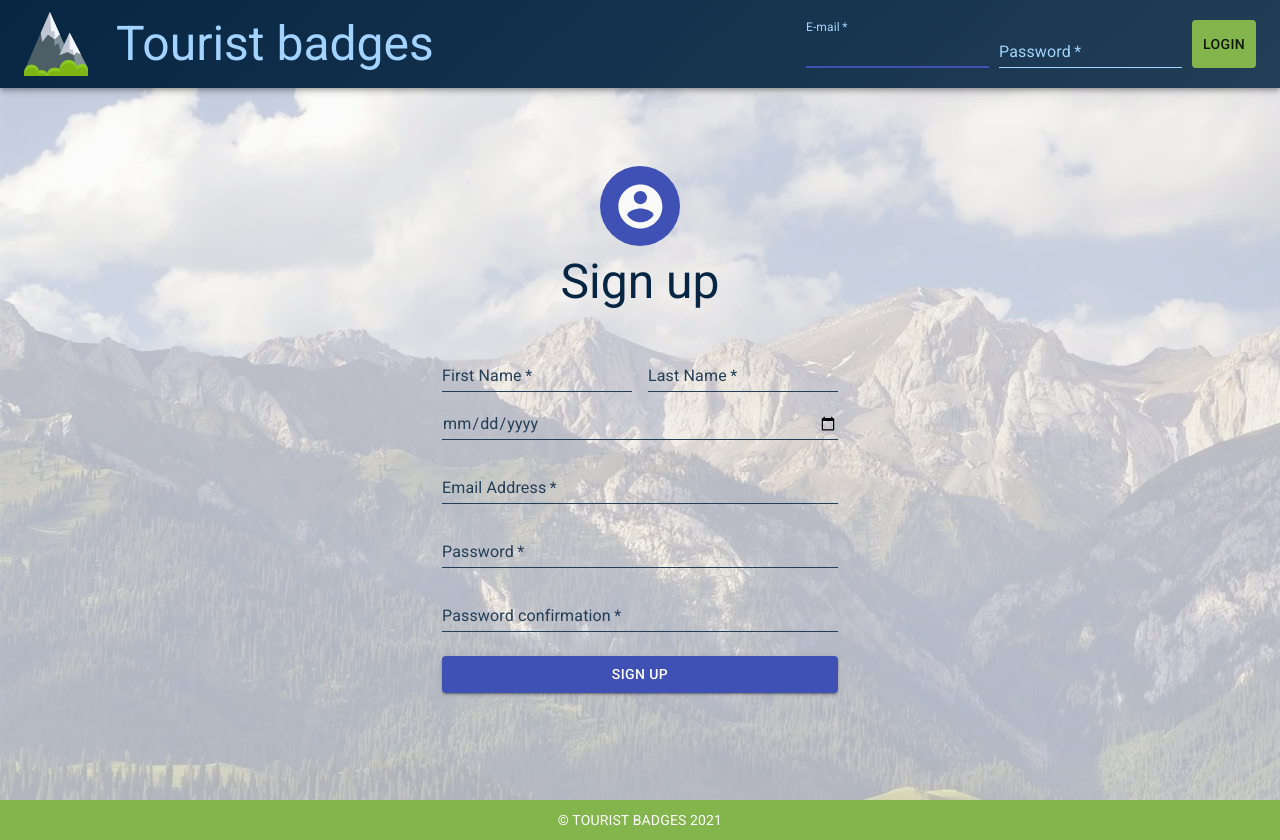
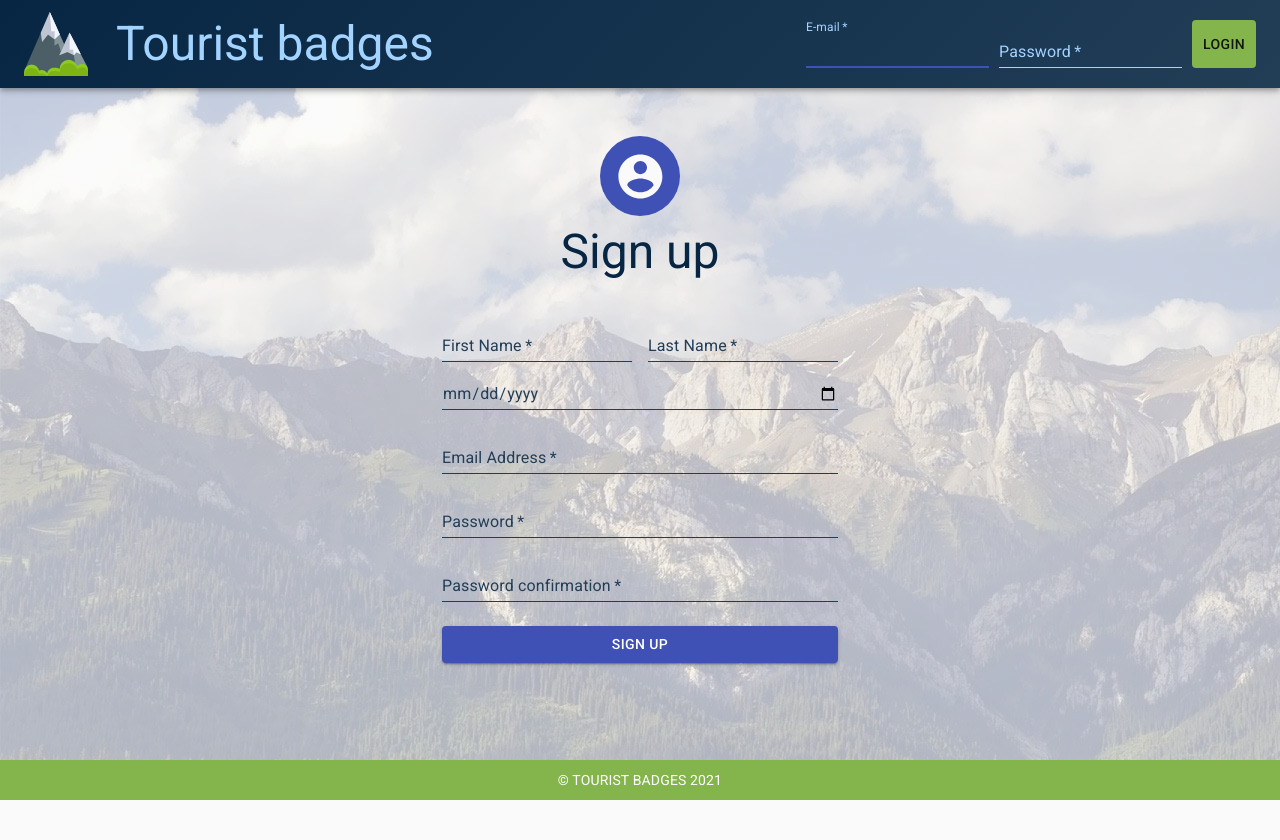
Before and after one commit to Ser33k/tourist-badges-web, a React (Create React App) app: page / in a window 1280 px wide. After the commit the page ends 800 px from the top, so only its background shows below. Built offline with nearby package versions, Linux system fonts and the light colour scheme; no server answers.

Commit message:
styles fixes due to footer

```diff
--- a/src/App.css
+++ b/src/App.css
@@ -7,14 +7,14 @@
 }
 
 .main {
-  min-height: calc(100vh - 88px);
+  min-height: calc(100vh - 88px - 5vh);
   position: relative;
 }
 
 .register-container {
   position: relative;
-  min-height: calc(100vh - 88px);
-  padding-top: 70px;
+  min-height: calc(100vh - 88px - 5vh);
+  padding-top: 40px;
 }
 
 .register-container::after {
--- a/src/components/BadgesComponent.js
+++ b/src/components/BadgesComponent.js
@@ -15,7 +15,6 @@ const useStyles = makeStyles((theme) => ({
     badges: {
 
         width: '70vw',
-        marginTop: '50px',
         marginLeft: 'auto',
         marginRight: 'auto',
         padding: "10px",
@@ -84,7 +83,7 @@ function getModalStyle() {
 const BadgesComponent = (props) => {
     const classes = useStyles();
 
-    const [openModal, setOpenModal] = useState(true);
+    const [openModal, setOpenModal] = useState(false);
     const [modalStyle] = useState(getModalStyle);
 
     const [popularOpacity, setPopularOpacity] = useState(true);
--- a/src/components/DashboardComponent.js
+++ b/src/components/DashboardComponent.js
@@ -24,7 +24,7 @@ const useStyles = makeStyles((theme) => ({
         // minHeight: 'calc(100vh - 88px)',
         display: "flex",
         flexDirection: "column",
-        padding: "0 40px 0 40px",
+        padding: "40px",
 
 
     },
```
